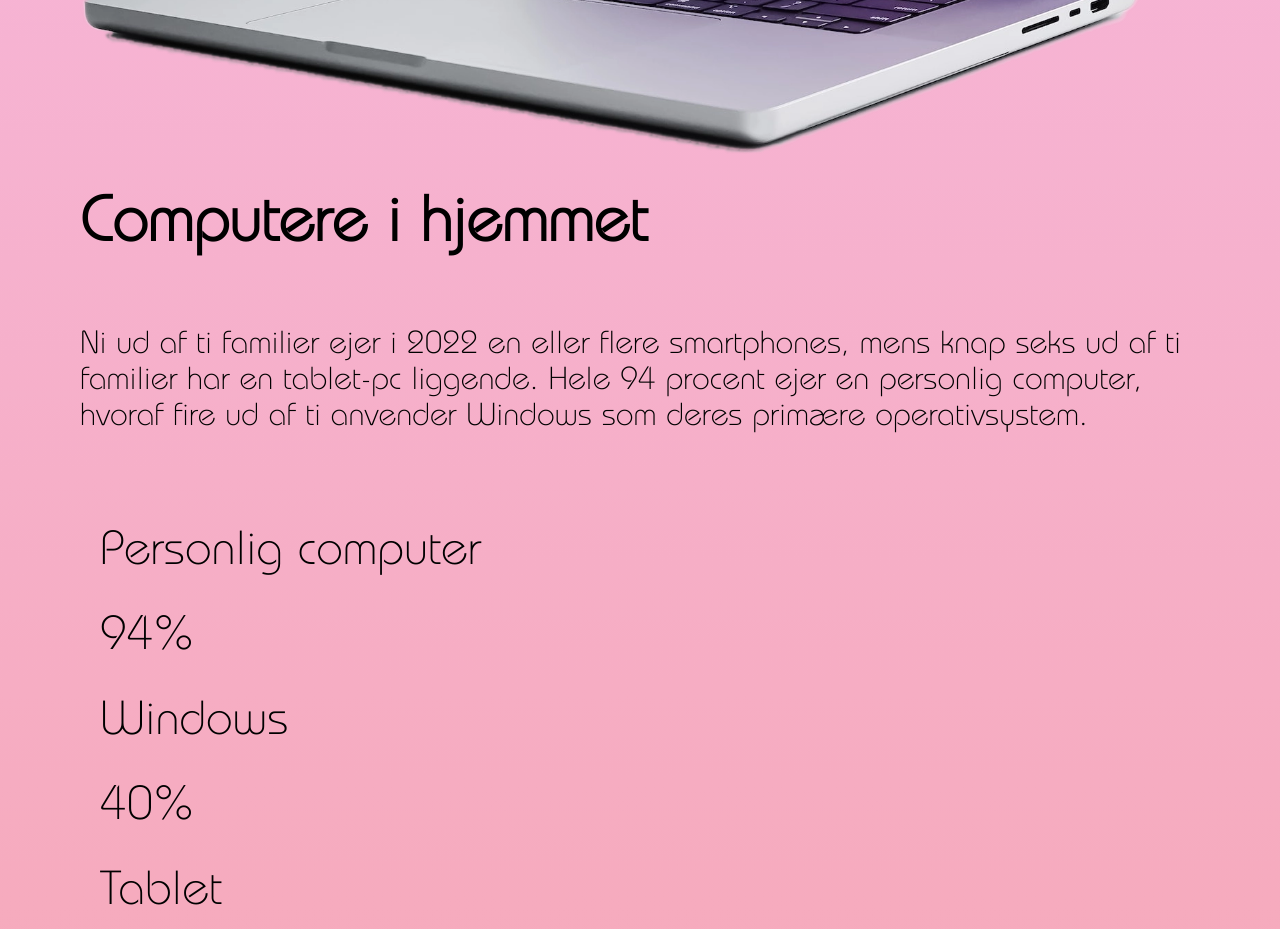
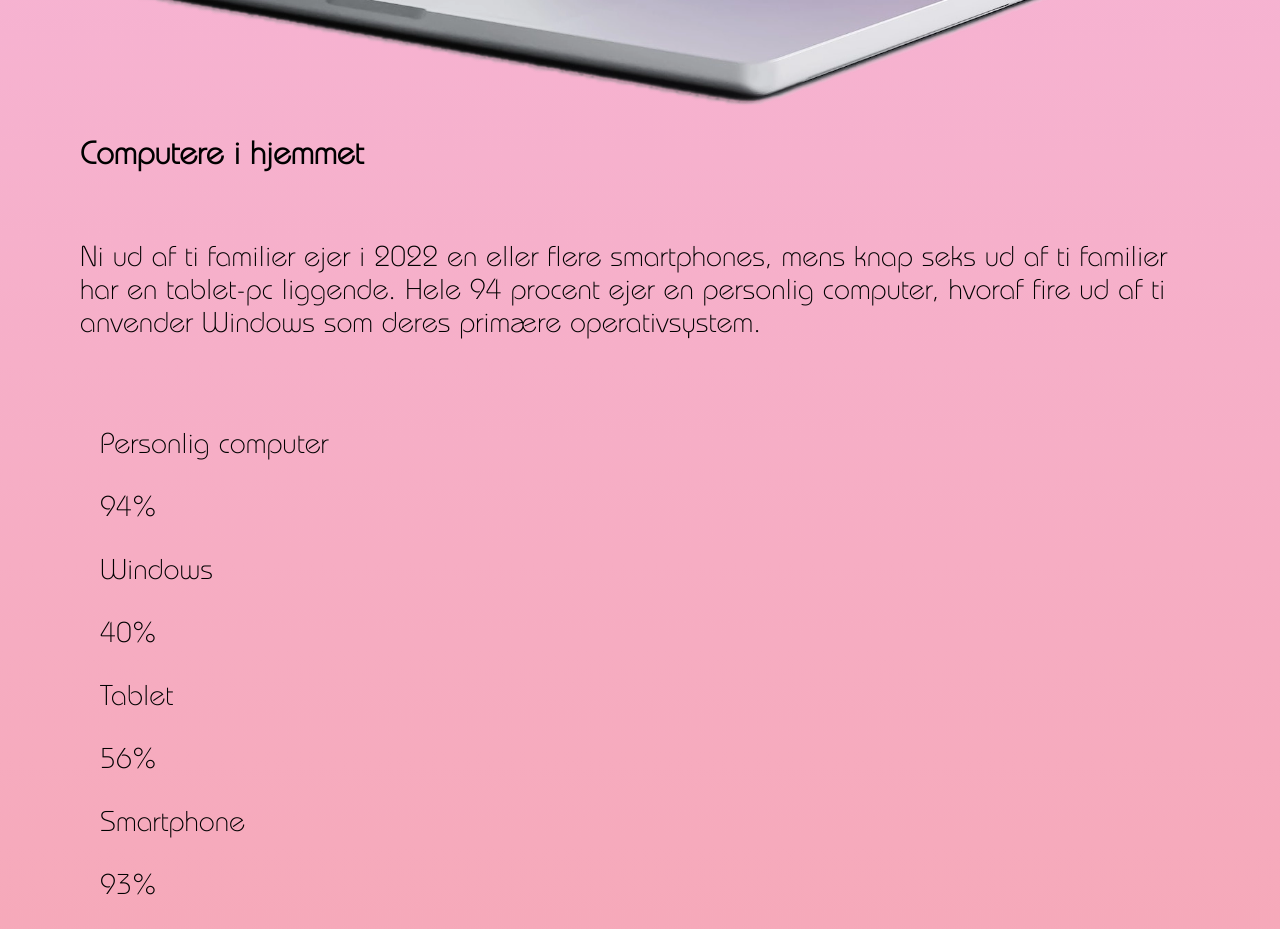
Before and after one commit to OliviaVisholm/mobilsite, a plain HTML site: page index.html in a window 1280 px wide. Shown: the part 1420-2349 px from the top of the page. Drawn offline with Linux system fonts and the light colour scheme.

Commit message:
Update stylesheet.css

```diff
--- a/stylesheet.css
+++ b/stylesheet.css
@@ -28,30 +28,30 @@ img {
 
 h1 {
   font-family: airmole;
-  font-size: 5rem;
+  font-size: 3rem;
   color: #c323f7;
   margin-bottom: 5rem;
 }
 h2 {
   font-family: bordeauxlight;
-  font-size: 4rem;
+  font-size: 2rem;
   margin-bottom: 3rem;
 }
 
 h3 {
   font-family: bordeauxlight;
-  font-size: 3rem;
+  font-size: 2rem;
   margin-bottom: 3rem;
 }
 
 p {
   font-family: bordeauxlight;
-  font-size: 2rem;
+  font-size: 1.8rem;
   margin-bottom: 3rem;
 }
 dl {
   font-family: bordeauxlight;
-  font-size: 3rem;
+  font-size: 1.8rem;
   margin-bottom: 3rem;
 }
 
```
